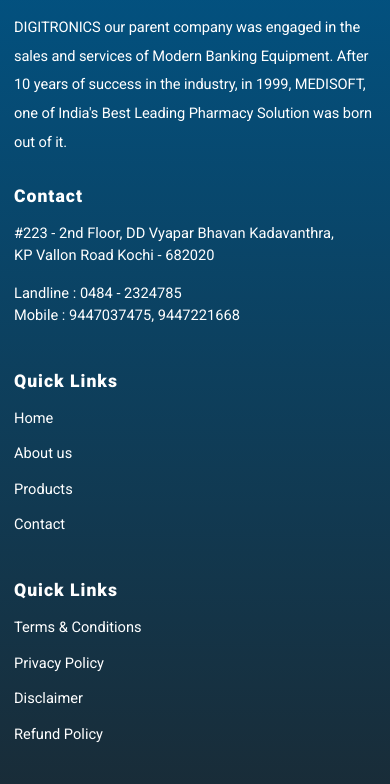
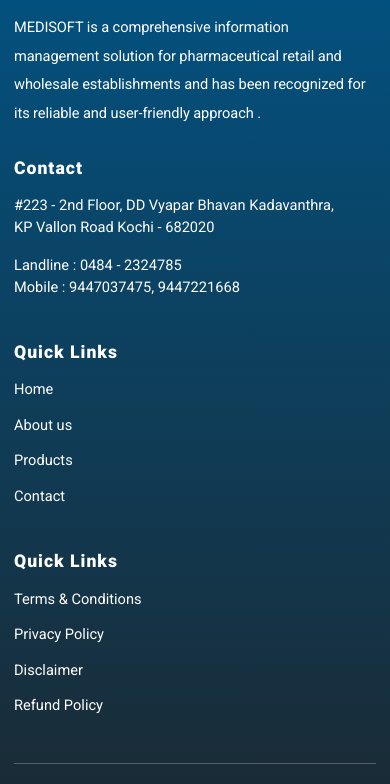
Before and after one commit to Jaseem-v/Medisoft, a website: page about.html in a window 390 px wide. Shown: the part 1542-2326 px from the top of the page. Drawn offline with nearby package versions, Linux system fonts and the light colour scheme.

Commit message:
responsive

```diff
--- a/about.html
+++ b/about.html
@@ -164,10 +164,9 @@
 
                     <li class="footer__items">
                         <img src="assets/img/Medisoft-white.png" alt="footer img" class="footer__logo">
-                        <p class="paragraph paragraph--footer">DIGITRONICS our parent company was
-                            engaged in the sales and services of Modern Banking Equipment. After 10 years of success in
-                            the industry, in 1999, MEDISOFT, one of India's Best Leading Pharmacy Solution was born out
-                            of it.
+                        <p class="paragraph paragraph--footer">MEDISOFT is a comprehensive information management
+                            solution for pharmaceutical retail and wholesale establishments and has been recognized for
+                            its reliable and user-friendly approach .
                         </p>
 
                     </li>
```
Also changed, not shown: contact.html (+3 -4 lines), disclaimer.html (+3 -4 lines), index.html (+9 -9 lines), payment.html (+3 -4 lines), privacy-policy.html (+3 -4 lines), products.html (+3 -4 lines), refund.html (+3 -4 lines), t&c.html (+3 -4 lines).
